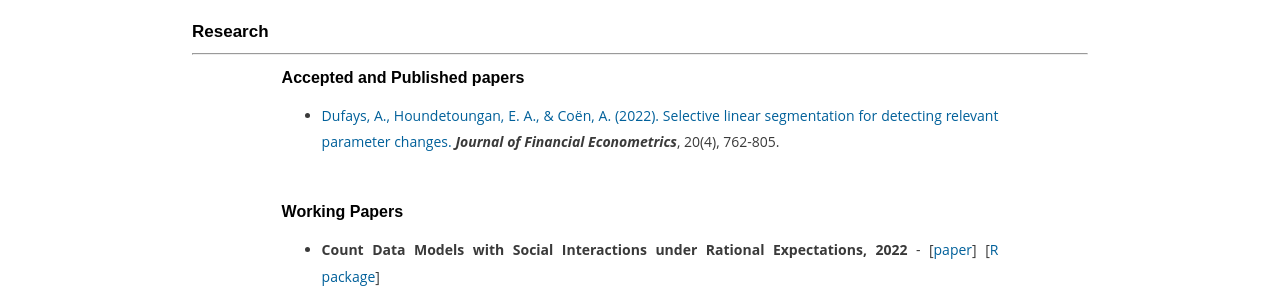
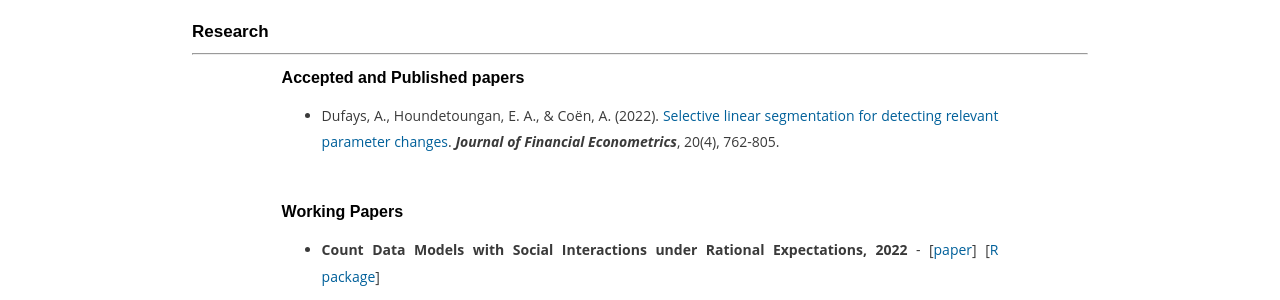
Before and after one commit to ahoundetoungan/ahoundetoungan.github.io, a Jekyll site: the page built from research/index.html, in a window 1280 px wide. Shown: the part 199-499 px from the top of the page. Built offline with Jekyll 4.4.1, drawn with Linux system fonts in a browser that asks for light colours; part of the change alters nothing that is shown.

```diff
--- a/research/index.html
+++ b/research/index.html
@@ -15,7 +15,7 @@ $(document).ready(function() {
   <div id = "research2">
     <h2>Accepted and Published papers</h2>
   	<ul>
-  		<li> <a href="https://doi.org/10.1093/jjfinec/nbaa032" target="_blank">Dufays, A., Houndetoungan, E. A., & Coën, A. (2022). Selective linear segmentation for detecting relevant parameter changes.</a>
+  		<li> Dufays, A., Houndetoungan, E. A., & Coën, A. (2022). <a href="https://doi.org/10.1093/jjfinec/nbaa032" target="_blank">Selective linear segmentation for detecting relevant parameter changes</a>.
 			<b><em>Journal of Financial Econometrics</em></b>, 20(4), 762-805.
 		</li>
   	</ul>
```
